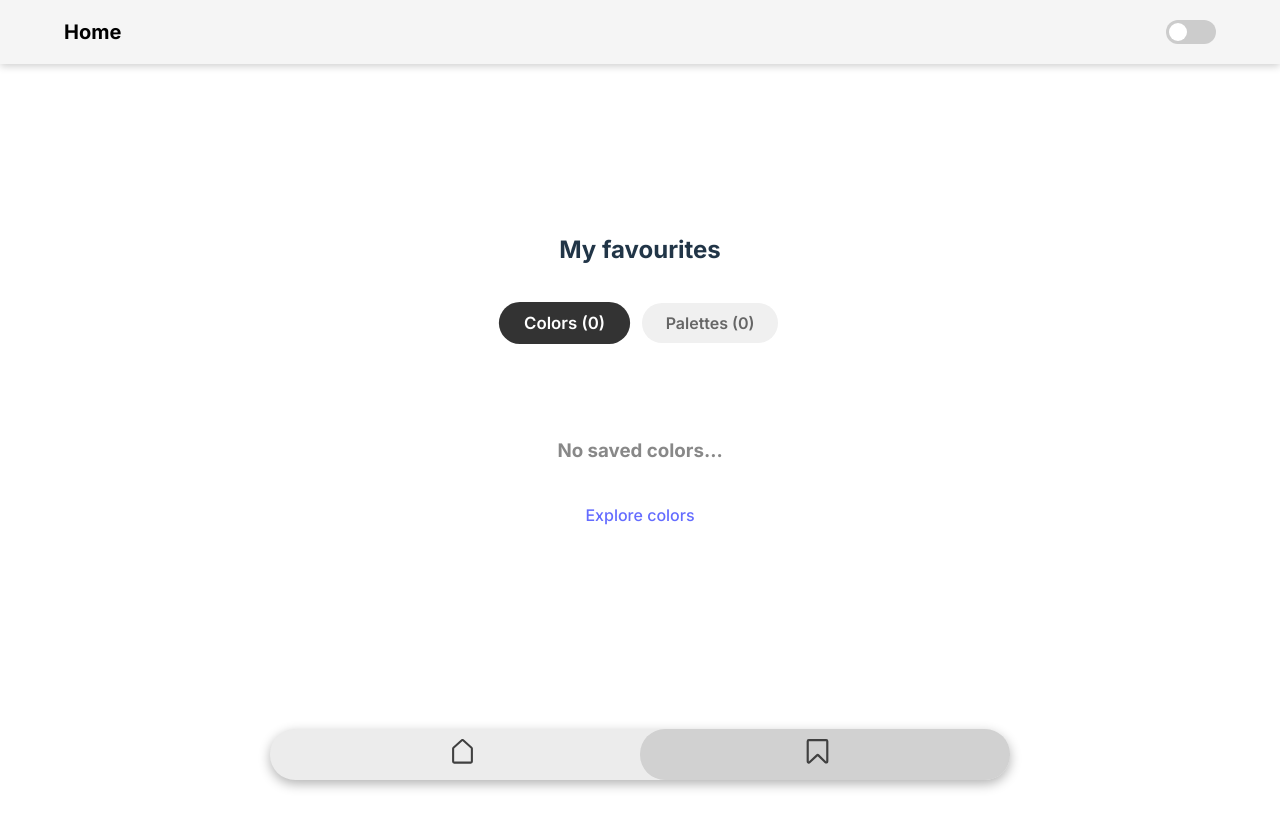
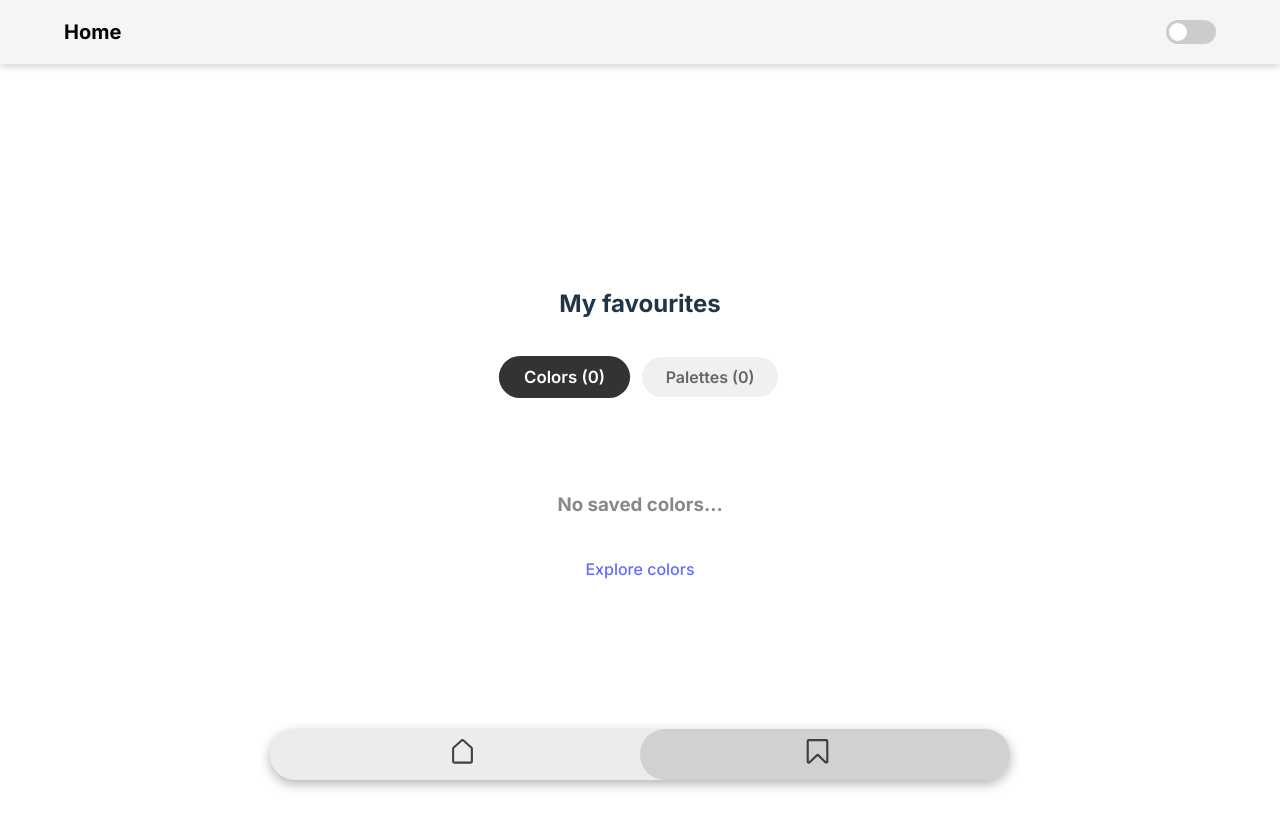
Before and after one commit to Polsacadas/ColorsApp, a React (Vite) app in the folder siratone/: page /FavoritesPage in a window 1280 px wide. Shown: the top 828 px of the page. Built offline with nearby package versions, Linux system fonts and the light colour scheme; a web font is replaced by a local one.

Commit message:
my favourites corregido
dark mode

```diff
--- a/siratone/src/components/FavoritesPage.css
+++ b/siratone/src/components/FavoritesPage.css
@@ -178,8 +178,7 @@
 
 .favorites-page-container {
   font-family: 'Inter', sans-serif;
-  padding: 10px;
-  margin-top:15%;
+  padding: 30%;
   min-height: 100vh;
   width: 100%;
   min-width: 100vw;
@@ -219,3 +218,12 @@
   width: 100%;
   height: 100%;
 }
+
+@media (min-width: 768px) {
+
+  .favorites-page-container {
+    padding-top: 20%;
+  }
+
+
+}
```
